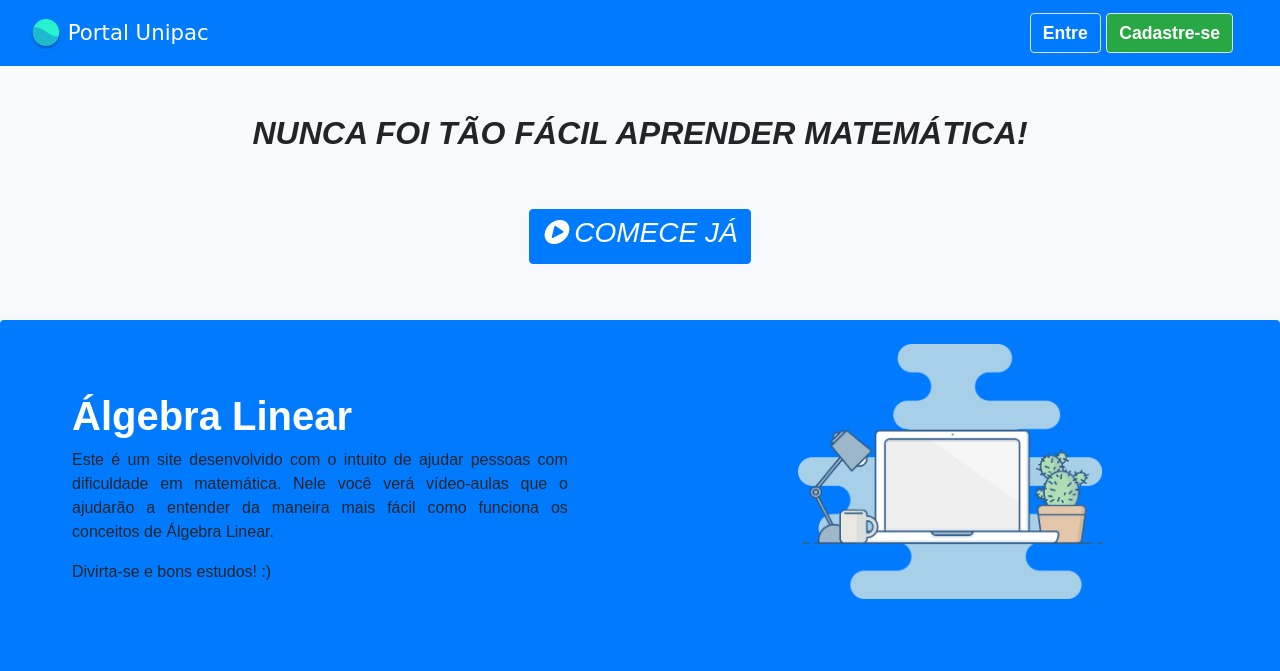
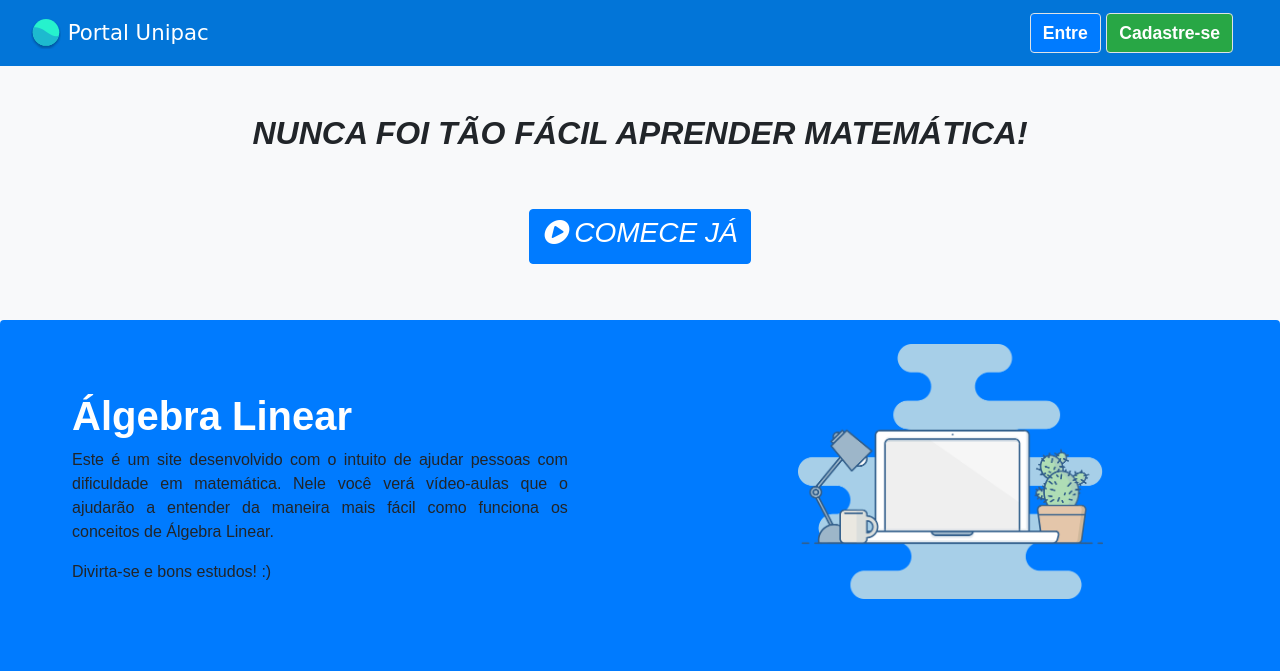
Before and after one commit to hemilioaraujo/portal_ensino, a Django app: page / in a window 1280 px wide. Shown: the top 671 px of the page. Run offline with Django 3.2, Linux system fonts and the light colour scheme; parts of the project's set-up code (start-up, migrations or seed data) failed here and were passed over; some libraries are stand-ins or nearby versions; some web fonts are replaced.

Commit message:
alterada cor do navbar para ficar mais fluido

```diff
--- a/estaticos/CSS/base.css
+++ b/estaticos/CSS/base.css
@@ -87,4 +87,4 @@ footer {
 
 i {
     font-family: fontawesome !important;
-    }
+}
--- a/estaticos/CSS/index.css
+++ b/estaticos/CSS/index.css
@@ -86,4 +86,4 @@ footer {
 
 i {
     font-family: fontawesome !important;
-    }
+}
--- a/templates/base.html
+++ b/templates/base.html
@@ -23,7 +23,7 @@
 <body class="bg-light">
 
     <!-- NAVBAR -->
-    <nav class="navbar navbar-dark bg-primary navbar-expand-sm">
+    <nav class="navbar navbar-dark navbar-expand-sm">
         <div class="container-fluid">
             {% if user.is_authenticated %}
                 <spam class="navbar-brand title">
--- a/templates/index.html
+++ b/templates/index.html
@@ -19,7 +19,7 @@
 
 
     <body class="bg-light">
-        <nav class="navbar navbar-dark bg-primary navbar-expand-sm">
+        <nav class="navbar navbar-dark navbar-expand-sm" style="background-color: #0275d8">
             <div class="container-fluid">
                 {% if user.is_authenticated %}
                     <spam class="navbar-brand title">
```
